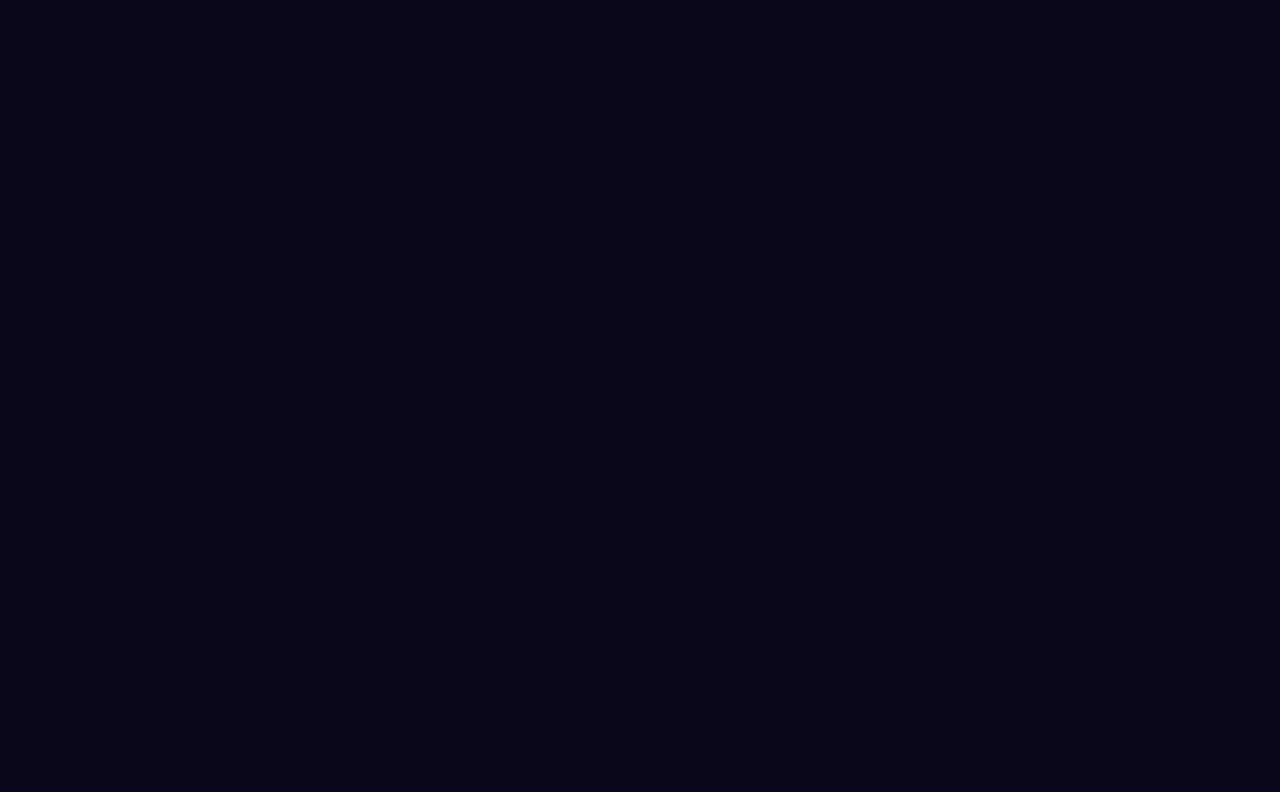
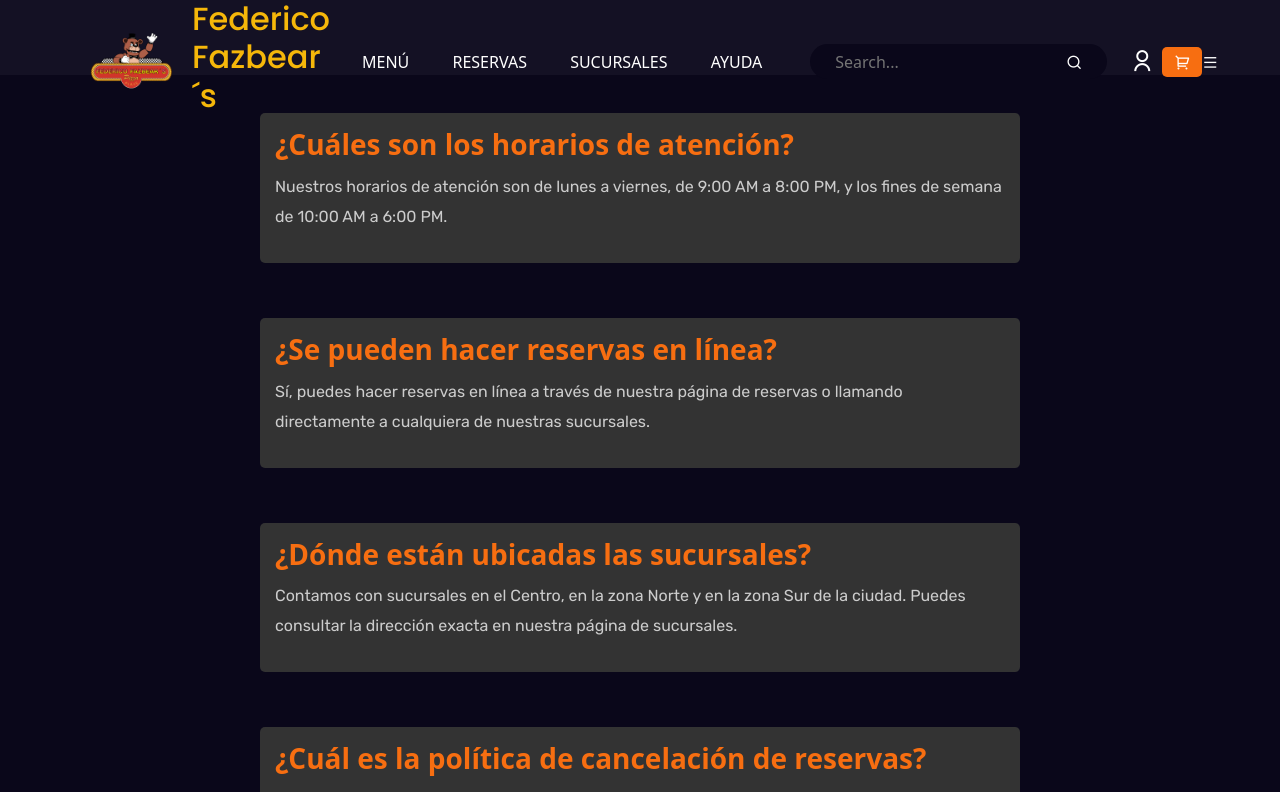
Before and after one commit to SilverSable16/Proyecto_fusion, a React (Create React App) app in the folder Front/: page /Ayuda in a window 1280 px wide. Before the commit this address had no page. Shown: the top 792 px of the page. Built offline with nearby package versions, Linux system fonts and the light colour scheme.

Commit message:
Ayuda en linea
preguntas frecuentes

```diff
--- a/Front/src/App.js
+++ b/Front/src/App.js
@@ -6,6 +6,7 @@ import Login from './pages/Login';
 import MenuPack from './pages/MenuPack';
 import Reservas from './pages/Reservas';
 import Sucursales from './pages/Sucursales';
+import Ayuda from './pages/Ayuda';
 
 function App() {
     return (
@@ -16,6 +17,7 @@ function App() {
                 <Route path="/menu-pack" element={<MenuPack />} />
                 <Route path="/reservas" element={<Reservas />} />
                 <Route path="/sucursales" element={<Sucursales />} />
+                <Route path="/Ayuda" element={<Ayuda />} />
 
             </Routes>
         </Router>
--- a/Front/src/components/footer/Footer.jsx
+++ b/Front/src/components/footer/Footer.jsx
@@ -37,7 +37,7 @@ const footerLinks = [
     },
     {
         display: 'AYUDA',
-        url: '#'
+        url: '/Ayuda'
     }
 ];
 
--- a/Front/src/components/header/Header.jsx
+++ b/Front/src/components/header/Header.jsx
@@ -19,7 +19,7 @@ const navLinks = [
     },
     {
         label: 'AYUDA',
-        url: '#'
+        url: '/Ayuda'
     },
 ];
 
--- /dev/null
+++ b/Front/src/pages/Ayuda.jsx
@@ -0,0 +1,45 @@
+import React, { useState } from 'react';
+import Header from '../components/header/Header';
+import Footer from '../components/footer/Footer';
+import './ayuda.css'; // Archivo CSS para los estilos de la página
+
+const faqData = [
+    {
+        pregunta: '¿Cuáles son los horarios de atención?',
+        respuesta: 'Nuestros horarios de atención son de lunes a viernes, de 9:00 AM a 8:00 PM, y los fines de semana de 10:00 AM a 6:00 PM.',
+    },
+    {
+        pregunta: '¿Se pueden hacer reservas en línea?',
+        respuesta: 'Sí, puedes hacer reservas en línea a través de nuestra página de reservas o llamando directamente a cualquiera de nuestras sucursales.',
+    },
+    {
+        pregunta: '¿Dónde están ubicadas las sucursales?',
+        respuesta: 'Contamos con sucursales en el Centro, en la zona Norte y en la zona Sur de la ciudad. Puedes consultar la dirección exacta en nuestra página de sucursales.',
+    },
+    {
+        pregunta: '¿Cuál es la política de cancelación de reservas?',
+        respuesta: 'Las cancelaciones deben realizarse al menos 24 horas antes de la hora de la reserva para evitar cargos adicionales.',
+    },
+];
+
+const Ayuda = () => {
+    return (
+        <div>
+            <Header />
+            <main className="faq-container">
+                <h2>Preguntas Frecuentes</h2>
+                <div className="faq-list">
+                    {faqData.map((faq, index) => (
+                        <div key={index} className="faq-item">
+                            <h3 className="faq-question">{faq.pregunta}</h3>
+                            <p className="faq-answer">{faq.respuesta}</p>
+                        </div>
+                    ))}
+                </div>
+            </main>
+            <Footer />
+        </div>
+    );
+};
+
+export default Ayuda;
--- /dev/null
+++ b/Front/src/pages/ayuda.css
@@ -0,0 +1,30 @@
+.faq-container {
+    margin-top: 55px;
+    padding: 20px;
+    max-width: 800px;
+    margin: 0 auto;
+    color: #fff;
+}
+
+.faq-list {
+    margin-top: 55px;
+    margin-top: 20px;
+}
+
+.faq-item {
+    margin-top: 55px;
+    background-color: #333;
+    padding: 15px;
+    border-radius: 5px;
+    margin-bottom: 15px;
+}
+
+.faq-question {
+    font-weight: bold;
+    color: #f76e11;
+}
+
+.faq-answer {
+    margin-top: 10px;
+    color: #ccc;
+}
```
